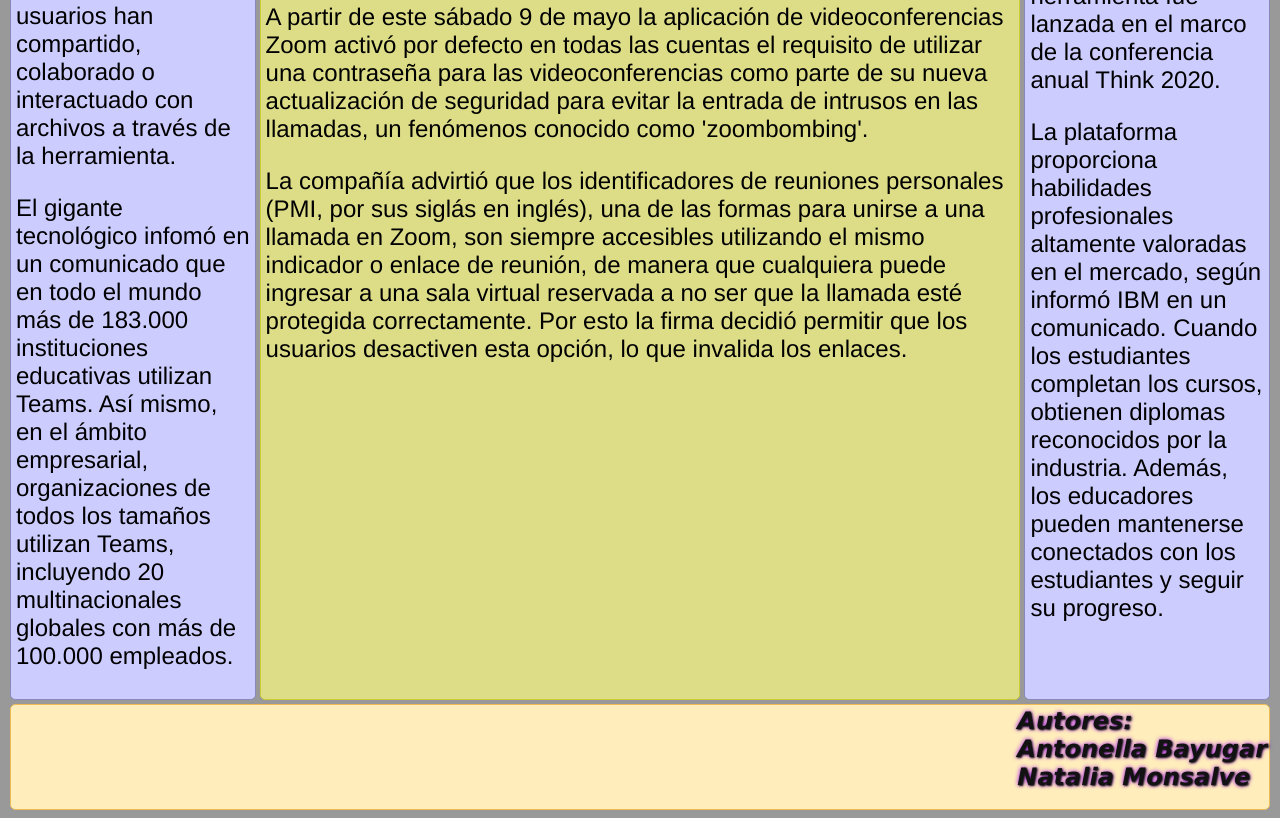
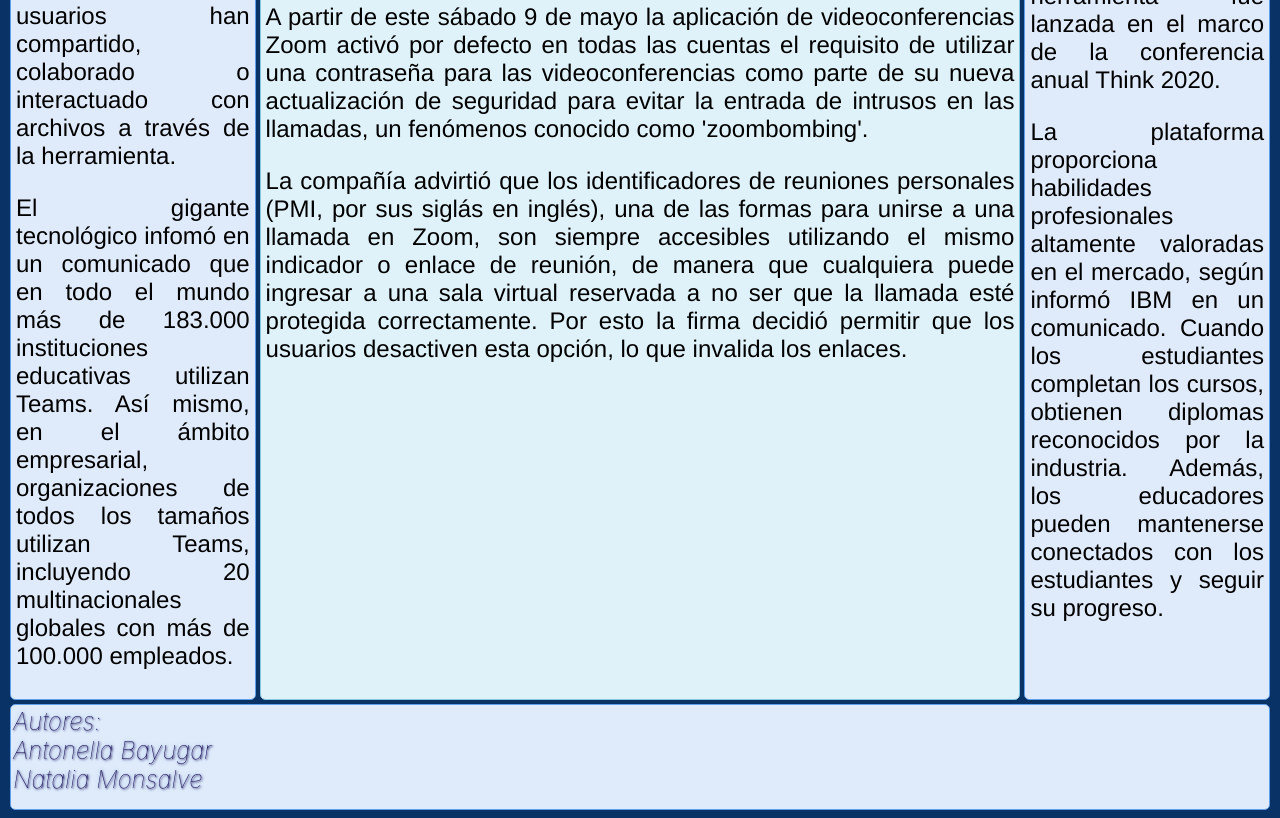
Before and after one commit to nataliamp04/news_anto_nat, a plain HTML site: page news_anto_nat/index.html in a window 1280 px wide. Shown: the part 777-1595 px from the top of the page. Drawn offline with Linux system fonts and the light colour scheme.

Commit message:
algo de estilos

```diff
--- a/news_anto_nat/estilos/_footer.scss
+++ b/news_anto_nat/estilos/_footer.scss
@@ -2,23 +2,19 @@ footer {
     margin: 2px;
     padding: 2px;
     min-height: 100px;
-    border: 1px solid #eebb55;
+    border: 1px solid #609fec;
     border-radius: 4pt;
-    background: #ffeebb;
+    background: #dfebfa;
 
 }
 
-div{
-  display: flex;
-  justify-content: flex-end;
-}
 
 div address{
 
-    font-family: 'Lucida Sans', 'Lucida Sans Regular', 'Lucida Grande', 'Lucida Sans Unicode', Geneva, Verdana, sans-serif;
+    font-family: -apple-system, BlinkMacSystemFont, 'Segoe UI', Roboto, Oxygen, Ubuntu, Cantarell, 'Open Sans', 'Helvetica Neue', sans-serif;
     font-size: x-large;
-    font-weight: bold;
-    text-shadow: 1px 1px 2px, 0 0 0.2em rgb(162, 0, 255);
-    color: rgb(19, 18, 18);
+    font-weight: lighter;
+    text-shadow: 1px 1px 2px, 0 0 0.2em rgb(132, 174, 236);
+    color: rgb(20, 9, 80);
 
  }
--- a/news_anto_nat/estilos/_header.scss
+++ b/news_anto_nat/estilos/_header.scss
@@ -5,7 +5,7 @@ header {
     margin: 2px;
     padding: 4px;
     min-height: 100px;
-    border: 1px solid #eebb55;
+    border: 1px solid #609fec;
     border-radius: 4pt;
-    background: #ffeebb;
+    background: #dfebfa;
     }
--- a/news_anto_nat/estilos/_main.scss
+++ b/news_anto_nat/estilos/_main.scss
@@ -4,14 +4,15 @@ main {
     padding: 0px;
     display: flex;
     flex-flow: row;
+    text-align: justify;
     }
 
    main > .column1 {
     margin: 2px;
     padding: 5px;
-    border: 1px solid #cccc33;
+    border: 1px solid #88c5dd;
     border-radius: 4pt;
-    background: #dddd88;
+    background: #dff2fa;
     flex: 3 1 60%;
     order: 2;
 
@@ -28,9 +29,9 @@ main {
    main > .column2 {
     margin: 2px;
     padding: 5px;
-    border: 1px solid #8888bb;
+    border: 1px solid #609fec;
     border-radius: 4pt;
-    background: #ccccff;
+    background: #dfebfa;
     flex: 1 6 20%;
     order: 1;
     }
@@ -38,9 +39,9 @@ main {
    main >  .column3 {
     margin: 2px;
     padding: 5px;
-    border: 1px solid #8888bb;
+    border: 1px solid #609fec;
     border-radius: 4pt;
-    background: #ccccff;
+    background: #dfebfa;
     flex: 1 6 20%;
     order: 3;
     }
--- a/news_anto_nat/estilos/estilos.scss
+++ b/news_anto_nat/estilos/estilos.scss
@@ -4,7 +4,7 @@
 
 body {
     font: 24px Helvetica;
-    background: #999999;
+    background: #093366;
    }
 
 /* Mobile */
```
Also changed, not shown: news_anto_nat/estilos/estilos.css, 1 other file.
